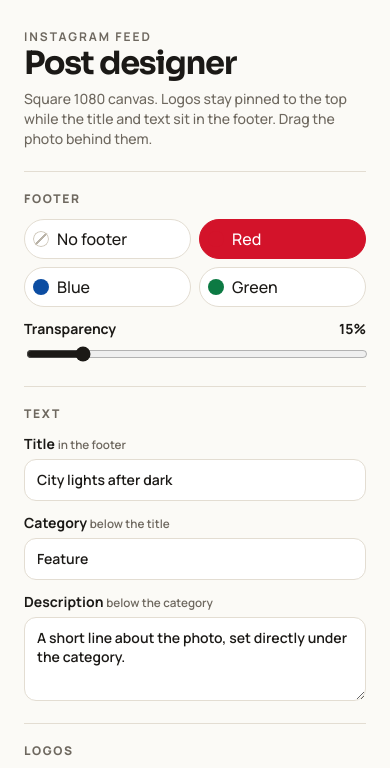
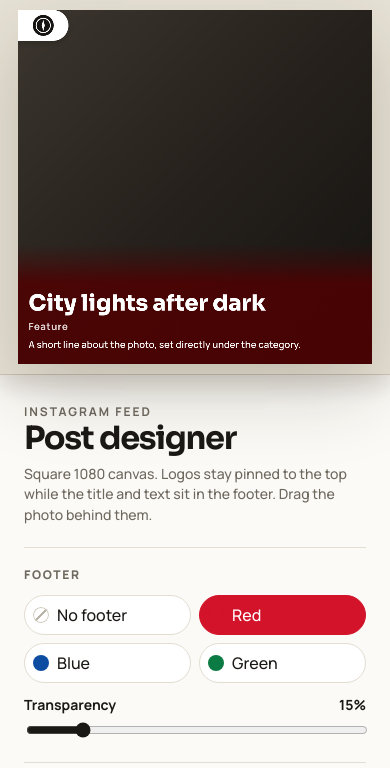
Before and after one commit to asyahdan/Insta-designer, a plain HTML site: page index.html in a window 390 px wide. Shown: the top 768 px of the page. Drawn offline with Linux system fonts and the light colour scheme.

Commit message:
mobile floating output

```diff
--- a/styles.css
+++ b/styles.css
@@ -292,9 +292,27 @@ canvas.is-dragging { cursor: grabbing; }
 
 @media (max-width: 900px) {
   .app { flex-direction: column; }
-  .panel { width: 100%; max-height: none; border-right: 0; border-bottom: 1px solid #ddd6c8; }
-  .stage-wrap { padding-top: 12px; }
-  .frame { width: min(100%, 640px); }
+
+  /* Phone layout: the preview sticks to the top of the screen
+     while the controls scroll underneath it. */
+  .stage-wrap {
+    order: -1;
+    position: sticky;
+    top: 0;
+    z-index: 10;
+    padding: 10px 16px;
+    background: var(--bg);
+    box-shadow: 0 10px 24px rgba(48, 36, 18, 0.18);
+  }
+  .frame { width: min(100%, 42vh, 420px); }
+  .stage-note { display: none; }
+
+  .panel {
+    width: 100%;
+    max-height: none;
+    border-right: 0;
+    border-top: 1px solid #ddd6c8;
+  }
 }
 
 /* logo on/off + position buttons */
```
